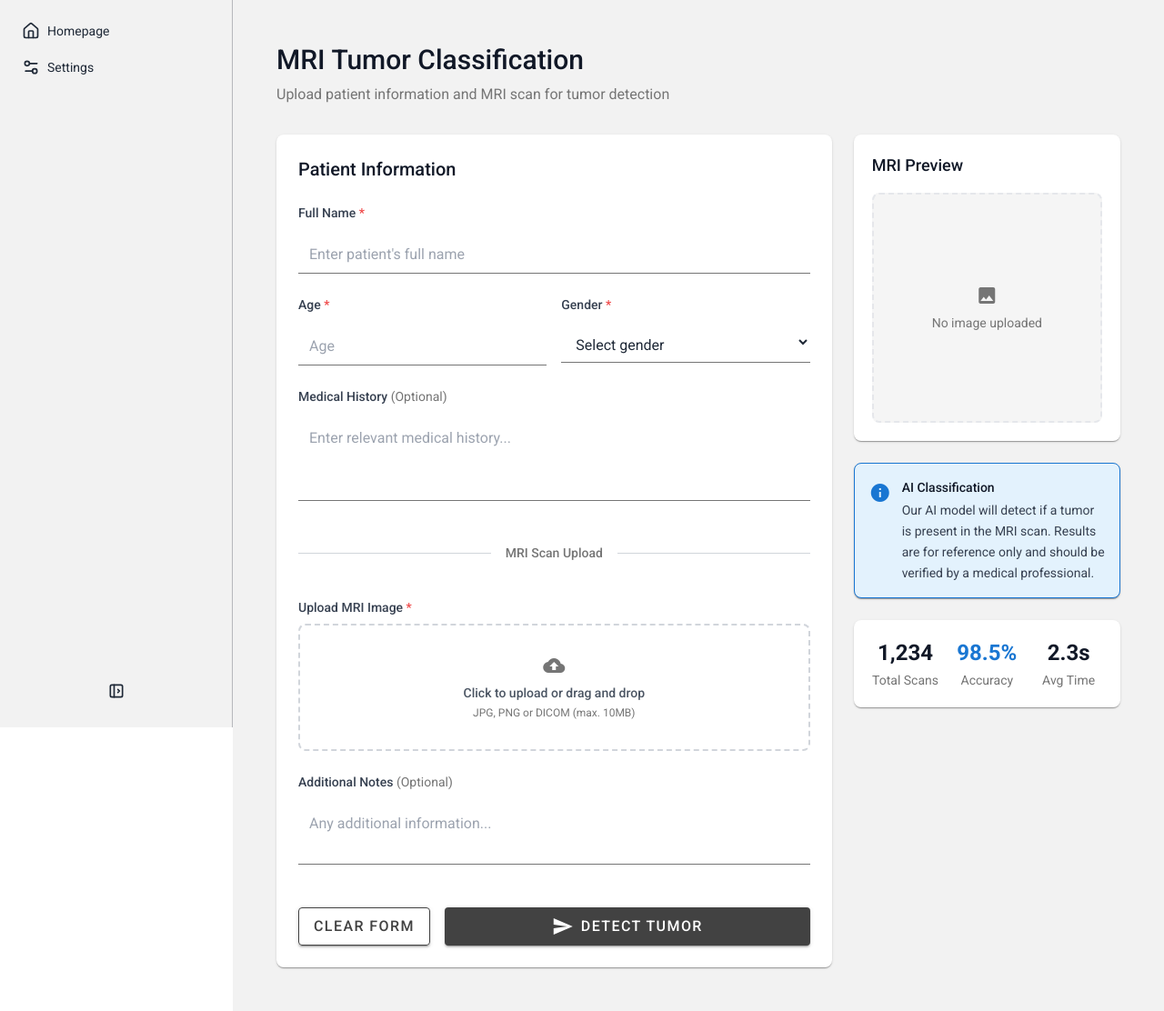
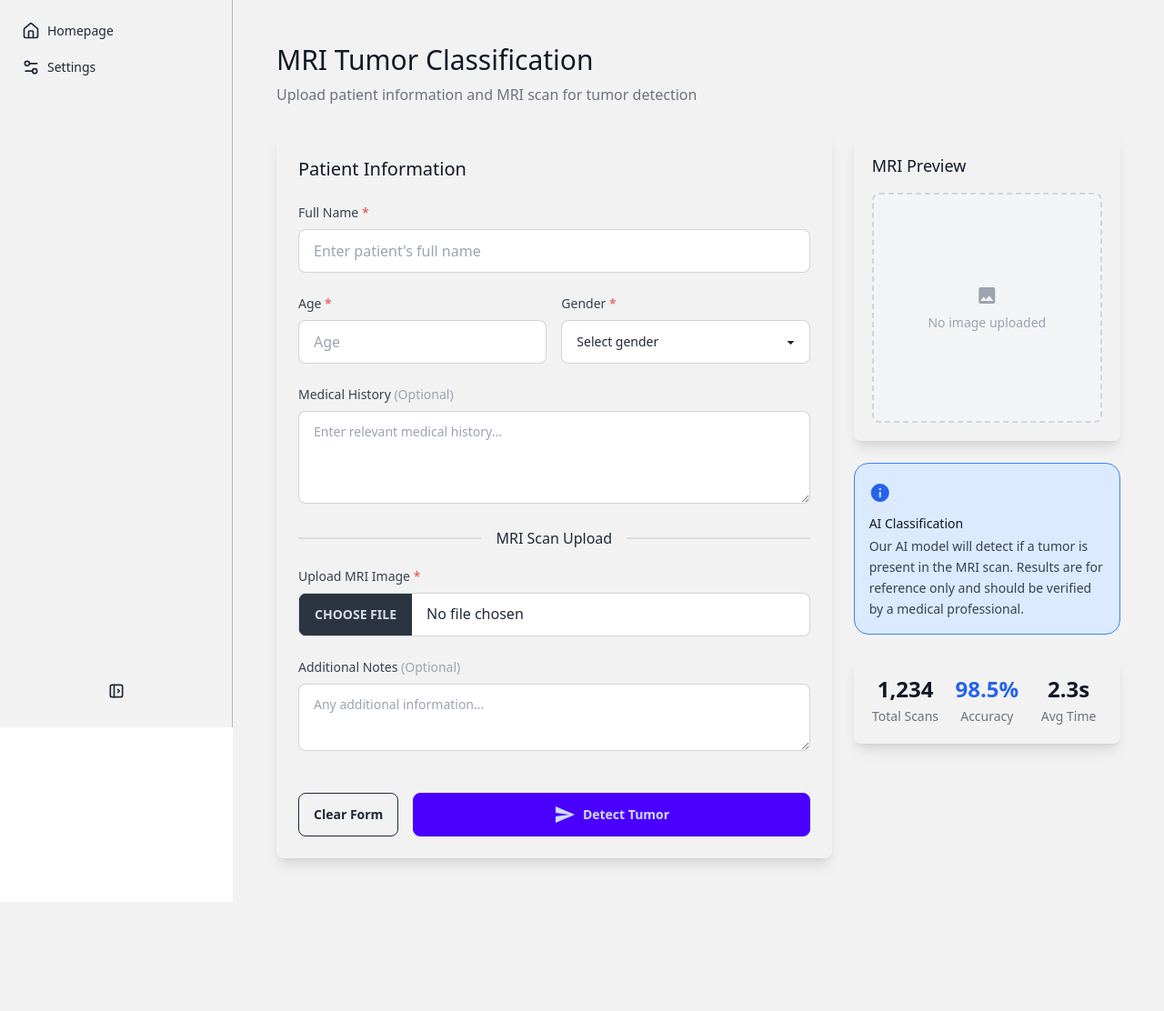
Before and after one commit to WWH16/tumor-classification-web-ver, a Django app: page /app in a window 1280 px wide. Shown: the whole page at 91% size. After the commit the page ends 992 px from the top, so only its background shows below. Run offline with Django 5.2, Linux system fonts and the light colour scheme; some libraries are stand-ins or nearby versions.

Commit message:
update design

```diff
--- a/mainapp/templates/main.html
+++ b/mainapp/templates/main.html
@@ -4,81 +4,36 @@
 {% block title %}MRI Tumor Classification{% endblock %}
 
 {% block content %}
-<!-- Add Material Design CSS and Fonts -->
+<!-- Material Design Fonts & Icons -->
 <link href="https://fonts.googleapis.com/css2?family=Roboto:wght@300;400;500;700&display=swap" rel="stylesheet">
 <link href="https://fonts.googleapis.com/icon?family=Material+Icons" rel="stylesheet">
-<style>
-  body {
-    font-family: 'Roboto', sans-serif;
-    background-color: #f5f5f5;
-  }
-  .mdc-button {
-    background-color: #424242;
-    color: white;
-    border-radius: 4px;
-    padding: 8px 16px;
-    font-weight: 500;
-    text-transform: uppercase;
-    letter-spacing: 0.0892857143em;
-    box-shadow: 0px 3px 1px -2px rgba(0, 0, 0, 0.2),
-                0px 2px 2px 0px rgba(0, 0, 0, 0.14),
-                0px 1px 5px 0px rgba(0, 0, 0, 0.12);
-    transition: box-shadow 0.2s cubic-bezier(0.4, 0, 0.2, 1);
-  }
-  .mdc-button:hover { box-shadow: 0px 2px 4px -1px rgba(0,0,0,0.2),0px 4px 5px 0px rgba(0,0,0,0.14),0px 1px 10px 0px rgba(0,0,0,0.12); }
-  .mdc-button--outlined { background-color: transparent; border: 1px solid #424242; color: #424242; }
-  .mdc-text-field { border-radius: 4px 4px 0 0; border-bottom: 1px solid #757575; padding: 16px 12px 8px; font-size: 16px; transition: border-color 0.2s; }
-  .mdc-text-field:focus { border-bottom: 2px solid #757575; outline: none; }
-  .mdc-card { border-radius: 8px; box-shadow: 0px 2px 1px -1px rgba(0,0,0,0.2),0px 1px 1px 0px rgba(0,0,0,0.14),0px 1px 3px 0px rgba(0,0,0,0.12); background-color: white; }
-  .mdc-chip { background-color: #e0e0e0; color: #424242; border-radius: 16px; padding: 4px 12px; font-size: 14px; font-weight: 500; }
-  .mdc-linear-progress { height: 4px; background-color: #e0e0e0; border-radius: 2px; }
-  .mdc-linear-progress__bar { background-color: #757575; border-radius: 2px; }
-  .secondary-bg { background-color: #f5f5f5; }
-  .secondary-text { color: #757575; }
-  .muted-blue { color: #1976d2; }
-  .muted-blue-bg { background-color: #e3f2fd; }
-  .muted-blue-border { border-color: #1976d2; }
-  .success-bg { background-color: #e8f5e8; }
-  .success-text { color: #2e7d32; }
-  .warning-bg { background-color: #fff3e0; }
-  .warning-text { color: #ef6c00; }
-</style>
 
 <div class="max-w-6xl mx-auto p-6">
   <div class="mb-8">
     <h1 class="text-3xl font-medium text-gray-900 mb-2">MRI Tumor Classification</h1>
-    <p class="text-base secondary-text">Upload patient information and MRI scan for tumor detection</p>
+    <p class="text-base text-gray-500">Upload patient information and MRI scan for tumor detection</p>
   </div>
 
   <div class="grid grid-cols-1 lg:grid-cols-3 gap-6">
     <!-- Form Section -->
     <div class="lg:col-span-2">
-      <div class="mdc-card p-6">
+      <div class="card p-6 shadow-lg rounded-lg">
         <h2 class="text-xl font-medium text-gray-900 mb-6">Patient Information</h2>
 
         <form id="patientForm" class="space-y-6">
-          <!-- Full Name -->
           <div>
-            <label class="block text-sm font-medium text-gray-700 mb-2">
-              Full Name <span class="text-red-500">*</span>
-            </label>
-            <input type="text" required placeholder="Enter patient's full name" class="mdc-text-field w-full"/>
+            <label class="block text-sm font-medium text-gray-700 mb-2">Full Name <span class="text-red-500">*</span></label>
+            <input type="text" required placeholder="Enter patient's full name" class="input input-bordered w-full"/>
           </div>
 
-          <!-- Age & Gender -->
           <div class="grid grid-cols-1 md:grid-cols-2 gap-4">
             <div>
-              <label class="block text-sm font-medium text-gray-700 mb-2">
-                Age <span class="text-red-500">*</span>
-              </label>
-              <input type="number" required placeholder="Age" min="1" max="120" class="mdc-text-field w-full"/>
+              <label class="block text-sm font-medium text-gray-700 mb-2">Age <span class="text-red-500">*</span></label>
+              <input type="number" required placeholder="Age" min="1" max="120" class="input input-bordered w-full"/>
             </div>
-
             <div>
-              <label class="block text-sm font-medium text-gray-700 mb-2">
-                Gender <span class="text-red-500">*</span>
-              </label>
-              <select required class="mdc-text-field w-full bg-white">
+              <label class="block text-sm font-medium text-gray-700 mb-2">Gender <span class="text-red-500">*</span></label>
+              <select required class="select select-bordered w-full">
                 <option value="" disabled selected>Select gender</option>
                 <option>Male</option>
                 <option>Female</option>
@@ -87,55 +42,27 @@
             </div>
           </div>
 
-          <!-- Medical History -->
           <div>
-            <label class="block text-sm font-medium text-gray-700 mb-2">
-              Medical History <span class="secondary-text font-normal">(Optional)</span>
-            </label>
-            <textarea placeholder="Enter relevant medical history..." rows="3" class="mdc-text-field w-full resize-none"></textarea>
+            <label class="block text-sm font-medium text-gray-700 mb-2">Medical History <span class="text-gray-400">(Optional)</span></label>
+            <textarea placeholder="Enter relevant medical history..." rows="3" class="textarea textarea-bordered w-full"></textarea>
           </div>
 
-          <!-- Divider -->
-          <div class="relative py-4">
-            <div class="absolute inset-0 flex items-center">
-              <div class="w-full border-t border-gray-300"></div>
-            </div>
-            <div class="relative flex justify-center">
-              <span class="px-4 bg-white text-sm font-medium secondary-text">MRI Scan Upload</span>
-            </div>
+          <div class="divider">MRI Scan Upload</div>
+
+          <div>
+            <label class="block text-sm font-medium text-gray-700 mb-2">Upload MRI Image <span class="text-red-500">*</span></label>
+            <input type="file" class="file-input file-input-bordered w-full" id="mriUpload" accept="image/*" required/>
           </div>
 
-          <!-- File Upload -->
           <div>
-            <label class="block text-sm font-medium text-gray-700 mb-2">
-              Upload MRI Image <span class="text-red-500">*</span>
-            </label>
-            <div class="relative">
-              <input type="file" class="hidden" id="mriUpload" accept="image/*" required/>
-              <label for="mriUpload" class="flex items-center justify-center w-full px-4 py-8 border-2 border-dashed border-gray-300 rounded-lg cursor-pointer hover:border-gray-400 hover:secondary-bg transition">
-                <div class="text-center">
-                  <i class="material-icons text-4xl secondary-text mb-2">cloud_upload</i>
-                  <p class="text-sm text-gray-600 font-medium">Click to upload or drag and drop</p>
-                  <p class="text-xs secondary-text mt-1">JPG, PNG or DICOM (max. 10MB)</p>
-                </div>
-              </label>
-            </div>
+            <label class="block text-sm font-medium text-gray-700 mb-2">Additional Notes <span class="text-gray-400">(Optional)</span></label>
+            <textarea placeholder="Any additional information..." rows="2" class="textarea textarea-bordered w-full"></textarea>
           </div>
 
-          <!-- Additional Notes -->
-          <div>
-            <label class="block text-sm font-medium text-gray-700 mb-2">
-              Additional Notes <span class="secondary-text font-normal">(Optional)</span>
-            </label>
-            <textarea placeholder="Any additional information..." rows="2" class="mdc-text-field w-full resize-none"></textarea>
-          </div>
-
-          <!-- Action Buttons -->
           <div class="flex gap-4 pt-4">
-            <button type="reset" class="mdc-button mdc-button--outlined">Clear Form</button>
-            <button type="submit" class="mdc-button flex-1 flex items-center justify-center gap-2">
-              <i class="material-icons">send</i>
-              Detect Tumor
+            <button type="reset" class="btn btn-outline">Clear Form</button>
+            <button type="submit" class="btn btn-primary flex-1 flex items-center justify-center gap-2">
+              <i class="material-icons">send</i> Detect Tumor
             </button>
           </div>
         </form>
@@ -144,42 +71,37 @@
 
     <!-- Right Sidebar -->
     <div class="lg:col-span-1 space-y-6">
-      <!-- Image Preview -->
-      <div class="mdc-card p-5">
+      <div class="card p-5 shadow-lg rounded-lg">
         <h3 class="text-lg font-medium text-gray-900 mb-4">MRI Preview</h3>
-        <div id="imagePreview" class="aspect-square secondary-bg rounded-lg border-2 border-dashed border-gray-200 flex items-center justify-center">
+        <div id="imagePreview" class="aspect-square bg-gray-100 rounded-lg border-2 border-dashed border-gray-300 flex items-center justify-center">
           <div class="text-center">
-            <i class="material-icons text-5xl secondary-text mb-2">image</i>
-            <p class="text-sm secondary-text">No image uploaded</p>
+            <i class="material-icons text-5xl text-gray-400 mb-2">image</i>
+            <p class="text-sm text-gray-400">No image uploaded</p>
           </div>
         </div>
       </div>
 
-      <!-- Info Alert -->
-      <div class="mdc-card p-4 muted-blue-bg muted-blue-border border">
-        <div class="flex gap-3">
-          <i class="material-icons muted-blue flex-shrink-0 mt-1">info</i>
+      <div class="card p-4 bg-blue-100 border border-blue-500 flex gap-3">
+        <i class="material-icons text-blue-600 mt-1">info</i>
         <div>
           <h3 class="font-medium text-sm text-gray-900 mb-1">AI Classification</h3>
           <p class="text-sm text-gray-700 leading-relaxed">Our AI model will detect if a tumor is present in the MRI scan. Results are for reference only and should be verified by a medical professional.</p>
         </div>
       </div>
-      </div>
 
-      <!-- Stats -->
-      <div class="mdc-card p-5">
+      <div class="card p-5 shadow-lg rounded-lg">
         <div class="grid grid-cols-3 gap-4 text-center">
           <div>
             <p class="text-2xl font-bold text-gray-900">1,234</p>
-            <p class="text-sm secondary-text mt-1">Total Scans</p>
+            <p class="text-sm text-gray-500 mt-1">Total Scans</p>
           </div>
           <div>
-            <p class="text-2xl font-bold muted-blue">98.5%</p>
-            <p class="text-sm secondary-text mt-1">Accuracy</p>
+            <p class="text-2xl font-bold text-blue-600">98.5%</p>
+            <p class="text-sm text-gray-500 mt-1">Accuracy</p>
           </div>
           <div>
             <p class="text-2xl font-bold text-gray-900">2.3s</p>
-            <p class="text-sm secondary-text mt-1">Avg Time</p>
+            <p class="text-sm text-gray-500 mt-1">Avg Time</p>
           </div>
         </div>
       </div>
@@ -188,90 +110,76 @@
 </div>
 
 <!-- Result Modal -->
-<dialog id="resultModal" class="modal">
-  <div class="modal-box max-w-2xl rounded-lg mdc-card p-6">
-    <h3 class="text-2xl font-medium text-gray-900 mb-6">Classification Result</h3>
+<div id="resultModal" class="modal modal-bottom sm:modal-middle">
+  <div class="modal-box max-w-5xl w-full p-6">
+    <button onclick="closeModal()" class="btn btn-sm btn-ghost btn-circle absolute right-2 top-2">
+      <span class="material-icons">close</span>
+    </button>
+    <h2 class="text-3xl font-semibold text-center mb-4">MRI Classification Result</h2>
 
-    <div class="space-y-5">
-      <!-- Success Message -->
-      <div class="success-bg border border-green-200 rounded-lg p-4 flex items-center gap-3">
-        <i class="material-icons success-text flex-shrink-0">check_circle</i>
-        <span class="text-sm success-text font-medium">Analysis completed successfully</span>
+    <div class="flex items-center justify-center gap-2 mb-4">
+      <span id="resultIcon" class="material-icons text-green-600 text-4xl">check_circle</span>
+      <span id="resultStatus" class="text-xl font-medium">Tumor Detected</span>
     </div>
 
-      <!-- Result Card -->
-      <div class="mdc-card p-5">
-        <h4 class="font-medium text-lg text-gray-900 mb-4">Tumor Detection</h4>
-        <div class="mdc-chip mb-5" id="resultText">Tumor Detected</div>
-        <div class="space-y-5">
-          <div>
-            <div class="flex justify-between text-sm mb-2">
-              <span class="font-medium text-gray-700">Confidence Level</span>
-              <span class="font-semibold text-gray-900" id="resultConfidence">94.7%</span>
+    <div class="mb-4">
+      <p class="text-sm text-gray-600 mb-1">Confidence</p>
+      <progress class="progress w-full" id="resultBar" value="90" max="100"></progress>
+      <p id="resultConfidence" class="text-right text-sm text-gray-700 mt-1">90%</p>
     </div>
-            <div class="mdc-linear-progress">
-              <div class="mdc-linear-progress__bar" id="resultBar" style="width: 94.7%"></div>
+
+    <div class="grid grid-cols-1 sm:grid-cols-3 gap-4 text-gray-700 text-sm mb-4">
+      <p><strong>Patient:</strong> <span id="modalPatientName">John Doe</span></p>
+      <p><strong>Age:</strong> <span id="modalPatientAge">35</span></p>
+      <p><strong>Gender:</strong> <span id="modalPatientGender">Male</span></p>
+    </div>
+
+    <div id="modalImagePreview" class="w-full h-[500px] bg-gray-100 rounded-lg flex items-center justify-center overflow-hidden mb-4">
+      <span class="text-gray-400 text-sm">MRI Image Preview</span>
+    </div>
+
+    <div class="flex flex-col sm:flex-row gap-3 mt-2">
+      <button onclick="closeModal()" class="btn btn-outline flex-1">Close</button>
+      <button onclick="downloadReport()" class="btn btn-success flex-1">Download</button>
+      <button onclick="printReport()" class="btn btn-outline flex-1">Print</button>
+    </div>
+
+    <div id="reportContent" class="hidden"></div>
   </div>
 </div>
-        </div>
-      </div>
-
-      <!-- Warning -->
-      <div class="warning-bg border border-orange-200 rounded-lg p-4 flex items-start gap-3">
-        <i class="material-icons warning-text flex-shrink-0 mt-1">warning</i>
-        <span class="text-sm warning-text leading-relaxed">Please consult with a specialist for proper diagnosis and treatment plan.</span>
-      </div>
-    </div>
-
-    <!-- Hidden Report for Download/Print -->
-    <div id="reportContent" class="hidden p-6" style="width:800px;"></div>
-
-    <div class="flex gap-4 mt-6">
-      <button onclick="resultModal.close()" class="mdc-button mdc-button--outlined">Close</button>
-      <button onclick="downloadReport()" class="mdc-button flex-1">Download Report</button>
-      <button onclick="printReport()" class="mdc-button mdc-button--outlined flex-1">Print Report</button>
-    </div>
-  </div>
-  <form method="dialog" class="modal-backdrop"><button>close</button></form>
-</dialog>
 
 <script>
   // Image preview
   const fileInput = document.getElementById('mriUpload');
   const imagePreview = document.getElementById('imagePreview');
 
-  fileInput.addEventListener('change', function(e) {
+  fileInput.addEventListener('change', e => {
     const file = e.target.files[0];
-    if (file) {
+    if (!file) return;
     const reader = new FileReader();
-      reader.onload = function(e) {
-        imagePreview.innerHTML = `<img src="${e.target.result}" class="w-full h-full object-cover rounded-lg" alt="MRI Preview">`;
-      };
+    reader.onload = e => imagePreview.innerHTML = `<img src="${e.target.result}" class="w-full h-full object-cover rounded-lg" alt="MRI Preview">`;
     reader.readAsDataURL(file);
-    }
   });
 
-  // Form submission
+  // Modal controls
   const form = document.getElementById('patientForm');
   const resultModal = document.getElementById('resultModal');
+  function openModal() { resultModal.classList.add('modal-open'); }
+  function closeModal() { resultModal.classList.remove('modal-open'); }
 
-  form.addEventListener('submit', function(e) {
+  form.addEventListener('submit', e => {
     e.preventDefault();
-
     const submitBtn = form.querySelector('button[type="submit"]');
     const originalText = submitBtn.innerHTML;
-    submitBtn.innerHTML = '<span class="loading loading-spinner loading-xs"></span> <span class="text-sm">Processing...</span>';
+    submitBtn.innerHTML = '<span class="loading loading-spinner loading-xs"></span> Processing...';
     submitBtn.disabled = true;
 
     setTimeout(() => {
       submitBtn.innerHTML = originalText;
       submitBtn.disabled = false;
-
-      // Fill report content dynamically
       fillReport();
-
-      resultModal.showModal();
-    }, 2000);
+      openModal();
+    }, 1500);
   });
 
   function fillReport() {
@@ -280,29 +188,30 @@
     const gender = form.querySelector('select').value;
     const history = form.querySelector('textarea').value || 'N/A';
     const imgSrc = fileInput.files[0] ? URL.createObjectURL(fileInput.files[0]) : '';
+    const resultText = "Tumor Detected";
+    const confidence = 92;
 
-    const resultText = document.getElementById('resultText').innerText;
-    const resultConfidence = document.getElementById('resultConfidence').innerText;
+    document.getElementById('resultStatus').innerText = resultText;
+    document.getElementById('resultConfidence').innerText = confidence + '%';
+    document.getElementById('resultBar').value = confidence;
+    document.getElementById('modalPatientName').innerText = name;
+    document.getElementById('modalPatientAge').innerText = age;
+    document.getElementById('modalPatientGender').innerText = gender;
+    document.getElementById('modalImagePreview').innerHTML = imgSrc ? `<img src="${imgSrc}" class="w-full h-full object-cover rounded-lg" />` : '<span class="text-gray-400 text-sm">MRI Image Preview</span>';
 
-    const report = `
+    document.getElementById('reportContent').innerHTML = `
       <h2 style="text-align:center;">MRI Tumor Classification Report</h2>
       <hr>
-      <div>
       <p><strong>Patient Name:</strong> ${name}</p>
       <p><strong>Age:</strong> ${age}</p>
       <p><strong>Gender:</strong> ${gender}</p>
       <p><strong>Medical History:</strong> ${history}</p>
-      </div>
       <hr>
-      <div>
       <p><strong>Result:</strong> ${resultText}</p>
-        <p><strong>Confidence:</strong> ${resultConfidence}</p>
-      </div>
-      ${imgSrc ? `<div style="margin-top:10px;text-align:center;"><img src="${imgSrc}" style="max-width:100%;border:1px solid #ccc;border-radius:8px;" /></div>` : ''}
-      <hr>
-      <p style="text-align:center;font-size:12px;color:#555;">*This is an AI-assisted report. Consult a specialist for verification.*</p>
+      <p><strong>Confidence:</strong> ${confidence}%</p>
+      ${imgSrc ? `<img src="${imgSrc}" style="max-width:100%;border-radius:8px;margin-top:10px;" />` : ''}
+      <hr><p style="text-align:center;font-size:12px;color:#555;">*AI-assisted report. Consult a specialist for verification.*</p>
     `;
-    document.getElementById('reportContent').innerHTML = report;
   }
 
   function downloadReport() {
```
Lines whose indentation alone changed are shown as unchanged.
